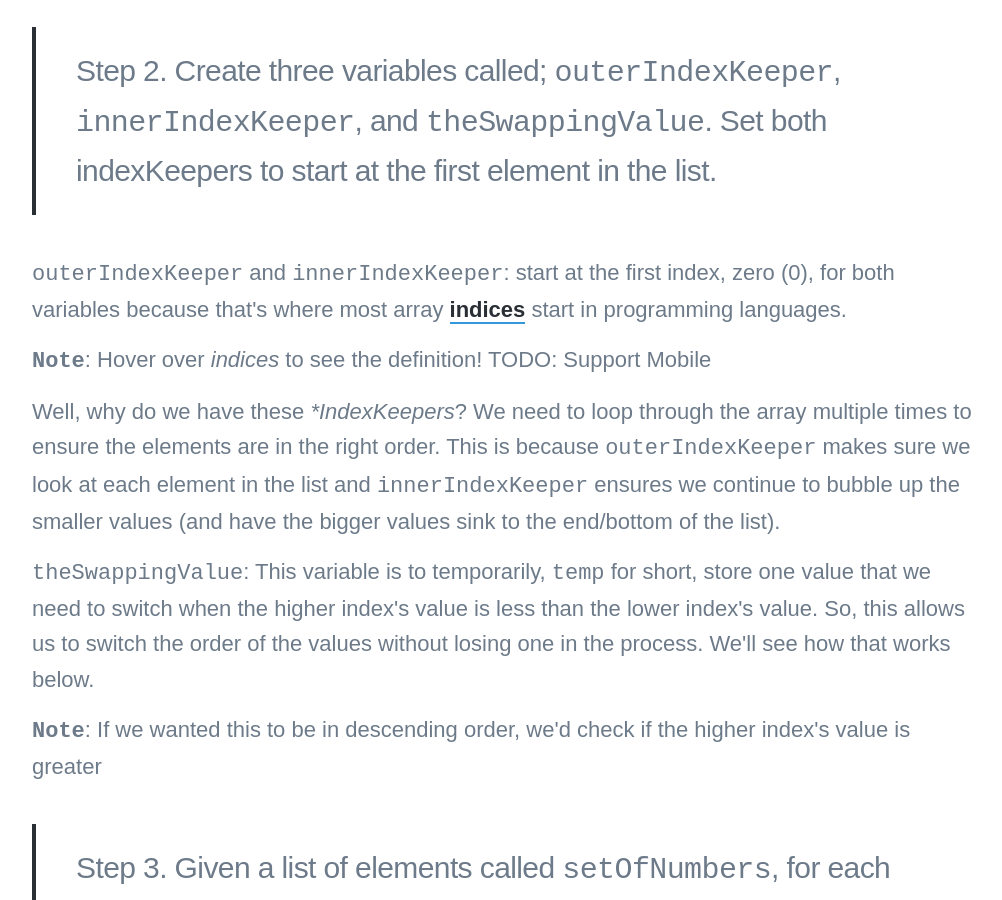
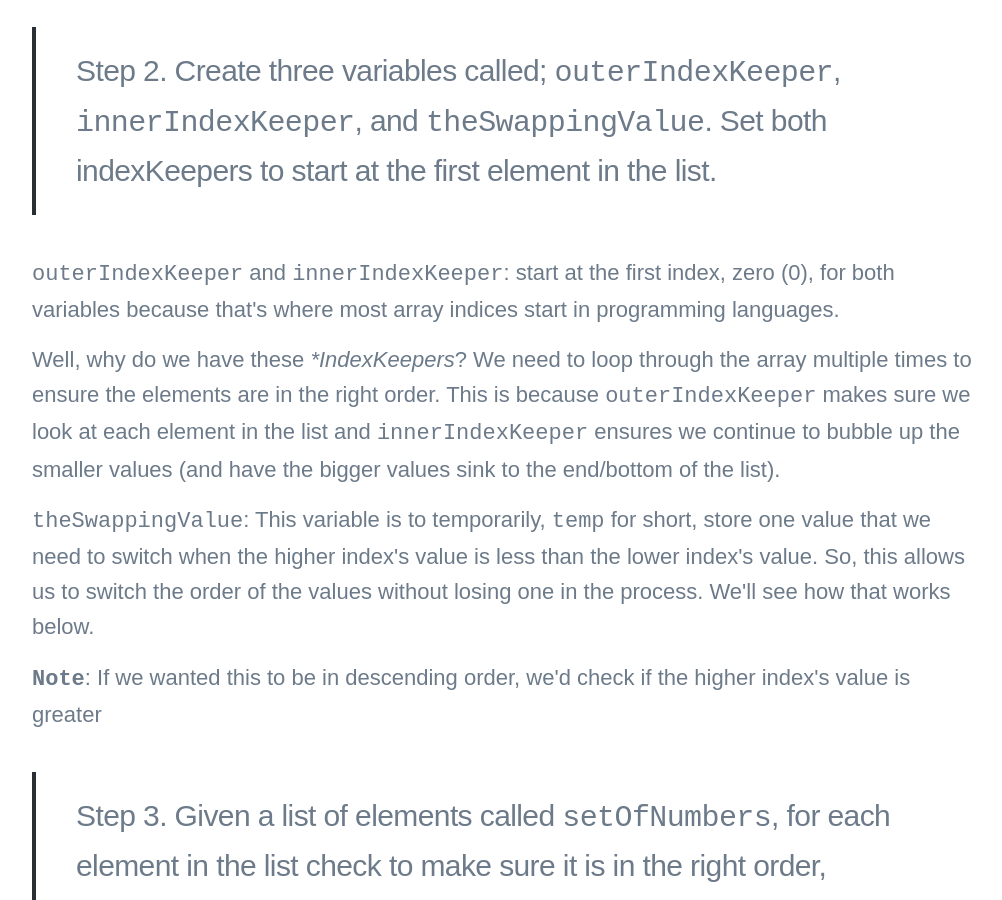
Before and after one commit to pmcavoy89/bubble-sort, a Jekyll site: the page built from docs/index.html, in a window 1280 px wide and 900 px high, scrolled down 2021 px. Shown: the whole window, without its empty margins (138-1140 px from the left). Built offline with Jekyll 4.4.1, drawn with Linux system fonts in a browser that asks for light colours; nearby versions of some CDN libraries; some web fonts are replaced.

Commit message:
Clean up index.html a little bit.

```diff
--- a/docs/index.html
+++ b/docs/index.html
@@ -83,10 +83,7 @@ featured_image: /images/bubble-sort.jpg
                 Step 2. Create three variables called; <code>outerIndexKeeper</code>, <code>innerIndexKeeper</code>, and <code>theSwappingValue</code>. Set both indexKeepers to start at the first element in the list.
             </blockquote>
             <p>
-                <code>outerIndexKeeper</code> and <code>innerIndexKeeper</code>: start at the first index, zero (0), for both variables because that's where most array <a title="an indicator, sign, or measure of something. AKA: Plural of index">indices</a> start in programming languages.
-            </p>
-            <p>
-                <code><b>Note</b></code>: Hover over <em>indices</em> to see the definition! TODO: Support Mobile
+                <code>outerIndexKeeper</code> and <code>innerIndexKeeper</code>: start at the first index, zero (0), for both variables because that's where most array indices start in programming languages.
             </p>
             <p>
                 Well, why do we have these <em>*IndexKeepers</em>? We need to loop through the array multiple times to ensure the elements are in the right order. This is because <code>outerIndexKeeper</code> makes sure we look at each element in the list and <code>innerIndexKeeper</code> ensures we continue to bubble up the smaller values (and have the bigger values sink to the end/bottom of the list).
```
